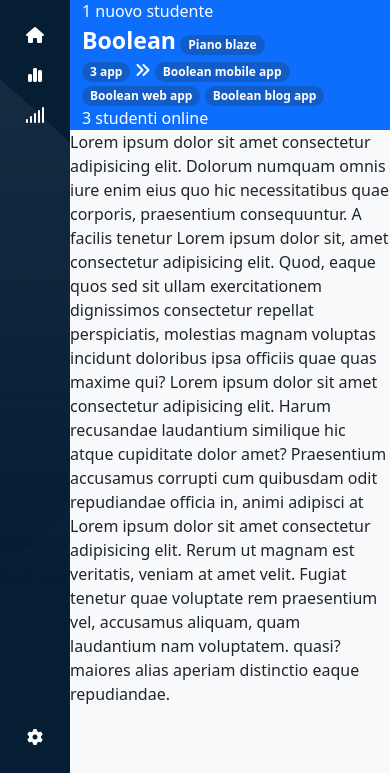
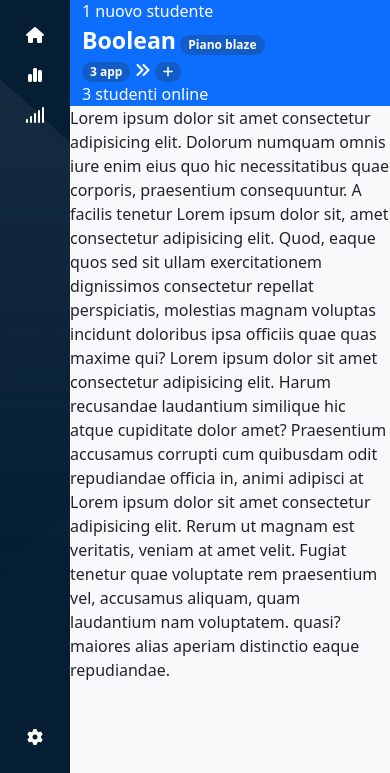
Before and after one commit to gianlucafalaschi/html-css-bootstrap-dashboard, a plain HTML site: page index.html in a window 390 px wide. Shown: the part 71-844 px from the top of the page. Drawn offline with nearby package versions, Linux system fonts and the light colour scheme.

Commit message:
feat: main top container

```diff
--- a/index.html
+++ b/index.html
@@ -79,20 +79,21 @@
         <!-- MAIN -->
         <main>
             <!-- MAIN TOP -->
-            <div class="container bg-primary">
+            <div class="container-fluid bg-primary">
                 <div class="row text-white">
                     <div class="col-12 col-md-4 col-lg-2 order-md-3">1 nuovo studente</div>
-                    <div class="col-12 col-md-4 col-lg-6 order-md-1">
+                    <div class="col-12 col-md-4 col-lg-7 order-md-1">
                         <span class="fs-3 fw-semibold">Boolean</span>
                         <span class="badge rounded-pill px-2 py-1 text-bg-dark bg-opacity-25">Piano blaze</span>
                         <br>
                         <span class="badge rounded-pill px-2 py-1 text-bg-dark bg-opacity-25">3 app</span>
                         <i class="fa-solid fa-angles-right"></i>
-                        <span class="badge rounded-pill px-2 py-1 text-bg-dark bg-opacity-25">Boolean mobile app</span>
-                        <span class="badge rounded-pill px-2 py-1 text-bg-dark bg-opacity-25">Boolean web app</span>
-                        <span class="badge rounded-pill px-2 py-1 text-bg-dark bg-opacity-25">Boolean blog app</span>
+                        <span class="d-lg-none badge rounded-pill px-2 py-1 text-bg-dark bg-opacity-25"><i class="fa-solid fa-plus"></i></span>
+                        <span class="d-none d-lg-inline-block badge rounded-pill px-2 py-1 text-bg-dark bg-opacity-25">Boolean mobile app</span>
+                        <span class="d-none d-lg-inline-block badge rounded-pill px-2 py-1 text-bg-dark bg-opacity-25">Boolean web app</span>
+                        <span class="d-none d-lg-inline-block badge rounded-pill px-2 py-1 text-bg-dark bg-opacity-25">Boolean blog app</span>
                     </div>
-                    <div class="col-12 col-md-4 col-lg-4 order-md-2">3 studenti online</div>
+                    <div class="col-12 col-md-4 col-lg-3 order-md-2">3 studenti online</div>
                 </div>
             </div>
             <!-- MAIN/ TOP -->
```
